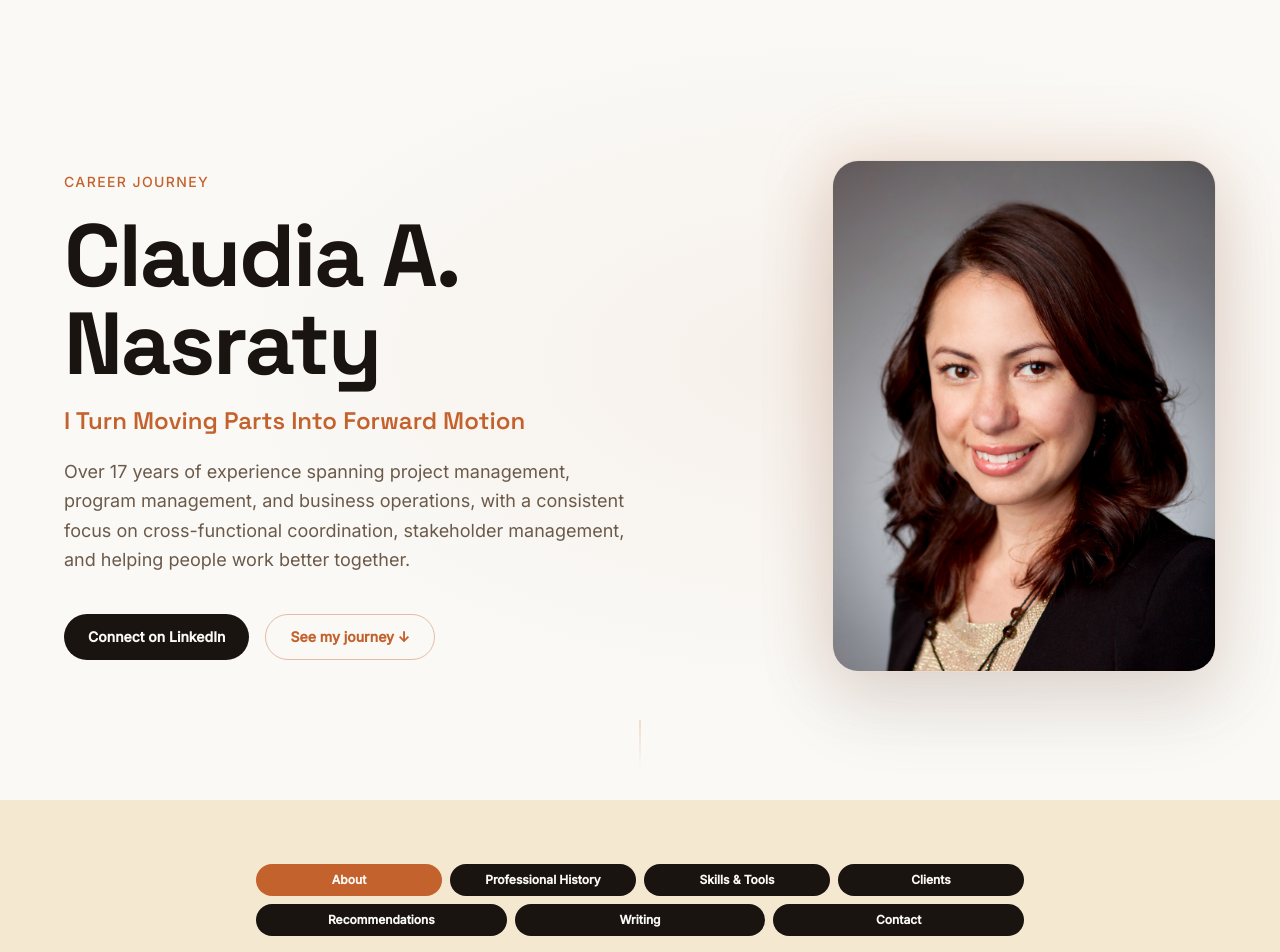
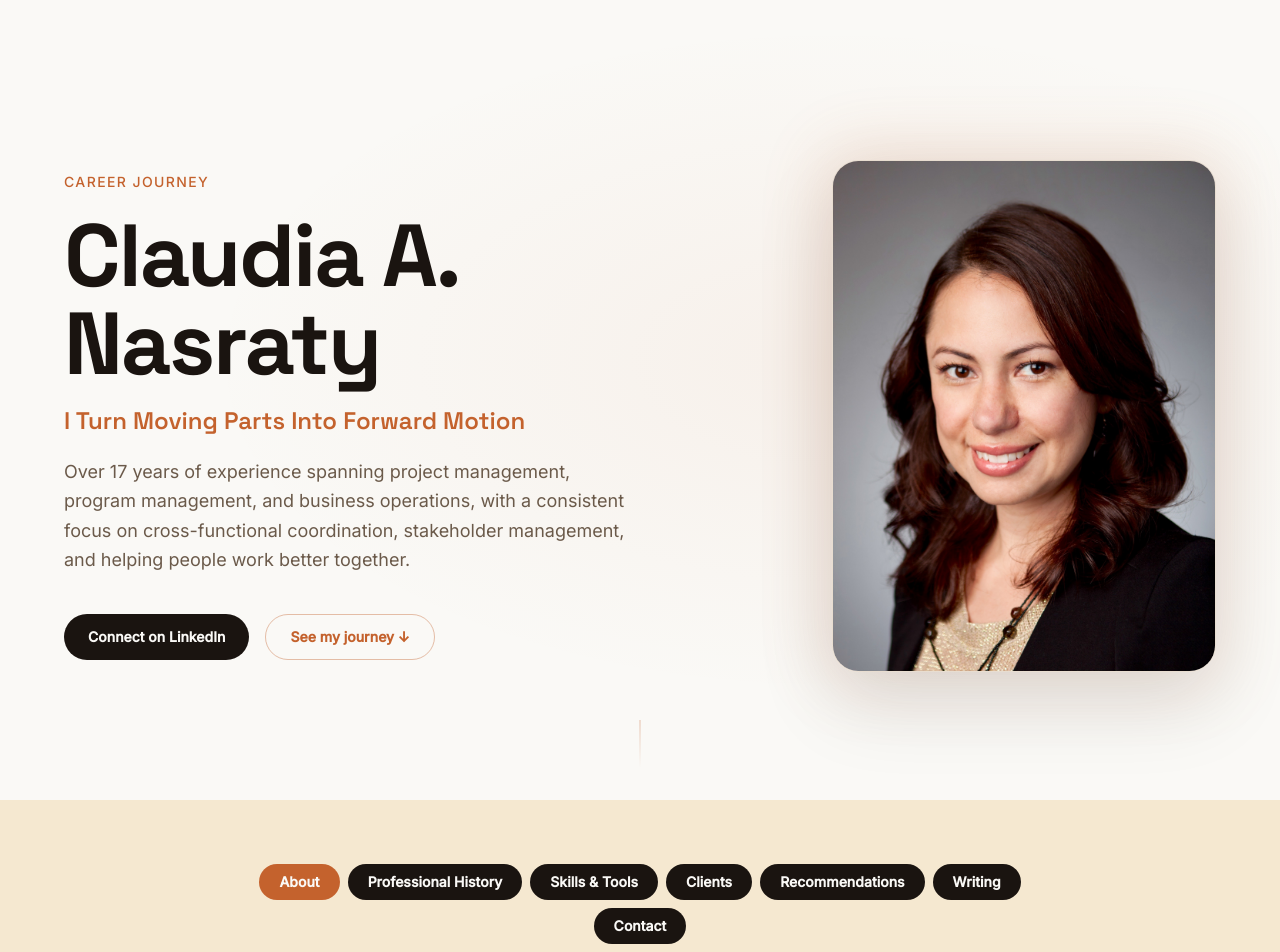
Before and after one commit to ClaudiaN-Code/claudia-career-journey, a Next.js app: page / in a window 1280 px wide. Shown: the top 952 px of the page. Built offline with nearby package versions, Linux system fonts and the light colour scheme.

Commit message:
Center pill tabs with natural widths for balanced look
Co-Authored-By: Claude Sonnet 4.6 <noreply@anthropic.com>

```diff
--- a/components/JourneyTabs.tsx
+++ b/components/JourneyTabs.tsx
@@ -60,16 +60,16 @@ export function JourneyTabs({
     <section id="journey" className="py-16 px-4" style={{ background: "#f5e8d0" }}>
       <div className="max-w-3xl mx-auto">
 
-        {/* Tab bar — pill bubbles, grid fills full width */}
-        <div className="grid grid-cols-12 gap-2 mb-12">
-          {TABS.map((tab, i) => (
+        {/* Tab bar — pill bubbles, centered natural flow */}
+        <div className="flex flex-wrap justify-center gap-2 mb-12">
+          {TABS.map((tab) => (
             <motion.button
               key={tab}
               onClick={() => setActive(tab)}
-              whileHover={{ scale: 1.05 }}
+              whileHover={{ scale: 1.08 }}
               whileTap={{ scale: 0.95 }}
               transition={{ duration: 0.15 }}
-              className={`py-2 rounded-full text-xs font-semibold text-center transition-colors ${i < 4 ? "col-span-3" : "col-span-4"}`}
+              className="px-5 py-2 rounded-full text-sm font-semibold transition-colors"
               style={{
                 background: active === tab ? "#c4622d" : "#1a1410",
                 color: "#faf9f6",
```
